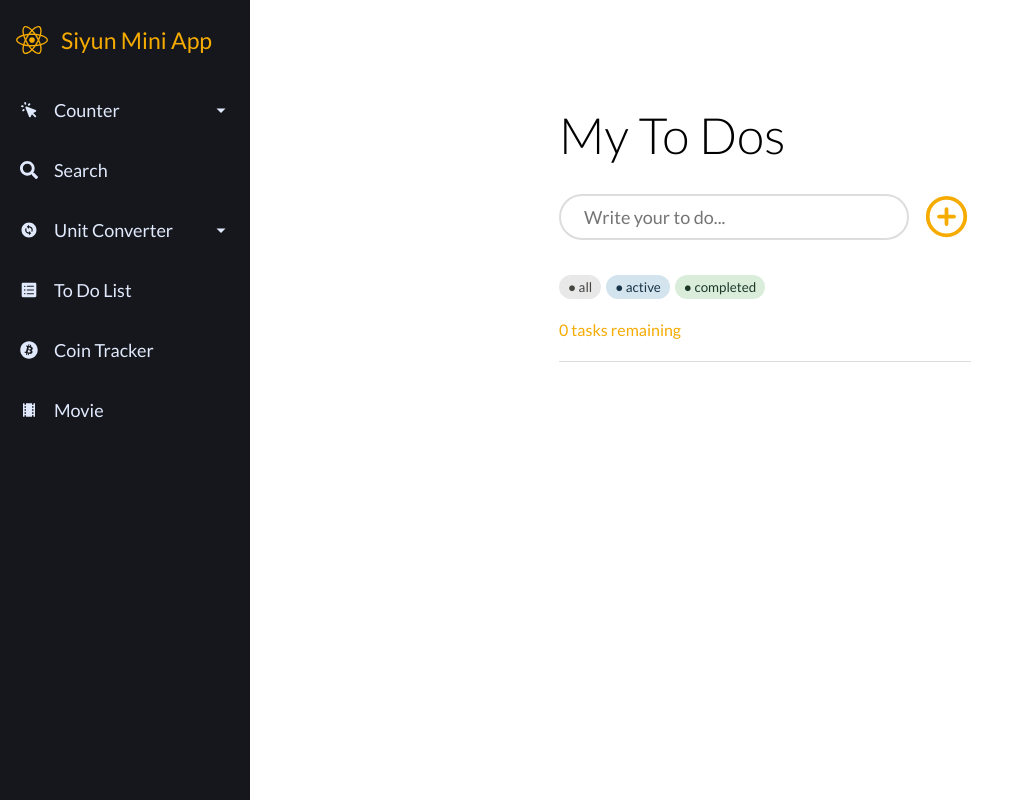
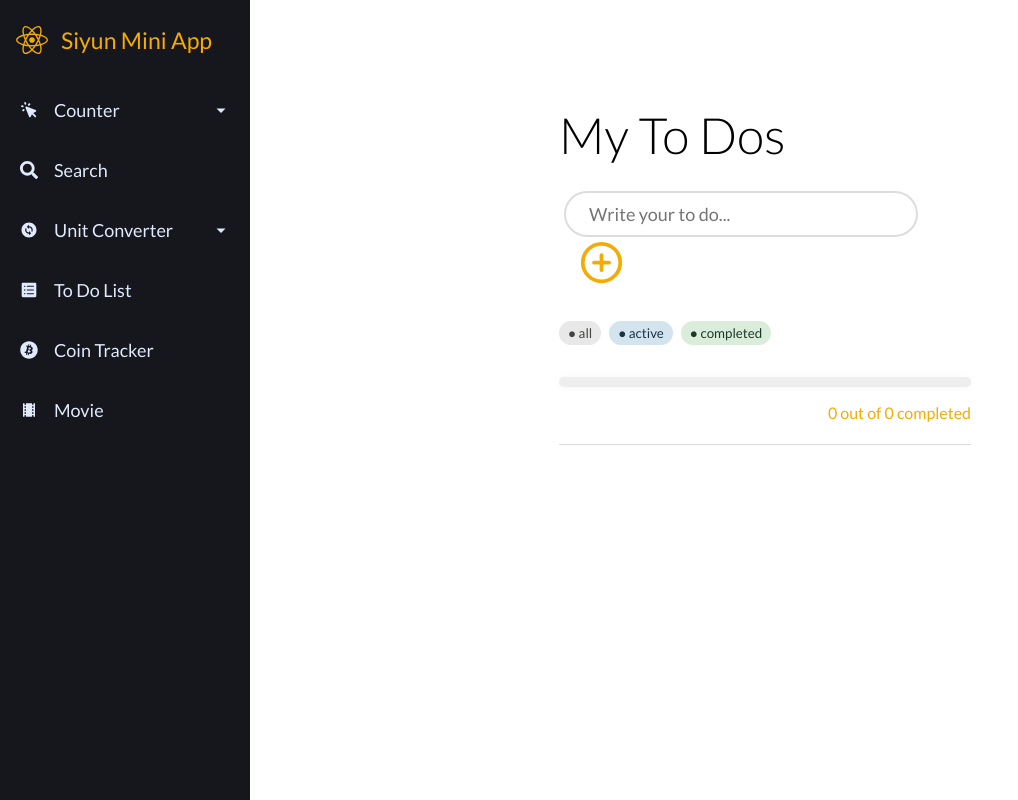
Before and after one commit to leesiyun/react-mini-app, a React (Create React App) app: page /to-do-list in a window 1280 px wide. Shown: the whole page, without its empty margins (0-1018 px from the left). Built offline with nearby package versions, Linux system fonts and the light colour scheme.

Commit message:
Feat : add Progress bar

```diff
--- a/src/pages/toDoList/EditToDoItem.js
+++ b/src/pages/toDoList/EditToDoItem.js
@@ -5,21 +5,20 @@ import * as MdIcons from "react-icons/md";
 const EditToDoItemStyle = styled.div`
   display: flex;
   font-size: 20px;
-  width: 80%;
+  width: 88%;
   justify-content: space-between;
   vertical-align: middle;
-
   input {
     position: relative;
-    bottom: 4px;
+    bottom: 6.5px;
     border: none;
     width: 80%;
-    font-size: 20px;
+    font-size: 18px;
+    vertical-align: middle;
     &:focus {
       outline: none;
     }
   }
-
   button {
     border: none;
     background-color: #fff;
@@ -28,6 +27,14 @@ const EditToDoItemStyle = styled.div`
     font-size: 24px;
     margin-left: 10px;
     visibility: hidden;
+  }
+
+  @media (max-width: 1250px) {
+    width: 80%;
+    input {
+      font-size: 15px;
+      width: 73%;
+    }
   }
 `;
 
--- /dev/null
+++ b/src/pages/toDoList/Progressbar.js
@@ -0,0 +1,33 @@
+import { useState, useEffect } from "react";
+import styled from "styled-components";
+
+const ProgressbarStyle = styled.div`
+  overflow: hidden;
+  width: 100%;
+  height: 10px;
+  border-radius: 5px;
+  background-color: #eee;
+  box-shadow: 0 0 8px 0 rgba(0, 0, 0, 0.04);
+  div {
+    height: 100%;
+    width: ${({ filled }) => (filled ? filled : 0)}%;
+    background-color: #f6ab00;
+    transition: width 0.5s;
+  }
+`;
+
+const Progressbar = ({ filledPercentage }) => {
+  const [filled, setFilled] = useState(filledPercentage);
+
+  useEffect(() => {
+    setFilled(filledPercentage);
+  }, [filledPercentage]);
+
+  return (
+    <ProgressbarStyle filled={filled}>
+      <div></div>
+    </ProgressbarStyle>
+  );
+};
+
+export default Progressbar;
--- a/src/pages/toDoList/ToDoFilter.js
+++ b/src/pages/toDoList/ToDoFilter.js
@@ -1,12 +1,12 @@
 import styled from "styled-components";
 
 const ToDoFilterStyle = styled.div`
-  margin-bottom: 13px;
+  margin-bottom: 30px;
   button {
     background-color: #fff;
     border-radius: 20px;
     padding: 2px 7px;
-    margin-right: 5px;
+    margin-right: 8px;
     vertical-align: middle;
     &:nth-child(1) {
       border: 2px solid #e9e8e8;
--- a/src/pages/toDoList/ToDoForm.js
+++ b/src/pages/toDoList/ToDoForm.js
@@ -3,9 +3,9 @@ import styled from "styled-components";
 import * as FiIcons from "react-icons/fi";
 
 const ToDoFormStyle = styled.form`
-  margin-bottom: 20px;
+  margin: 0 0 20px 5px;
   input {
-    width: 85%;
+    width: 87%;
     padding: 10px 23px;
     border-radius: 30px;
     border: 2px solid #dddddd;
@@ -21,13 +21,16 @@ const ToDoFormStyle = styled.form`
     font-size: 45px;
   }
 
-  @media (max-width: 1000px) {
+  @media (max-width: 1250px) {
+    margin: 0 0 20px 0;
     input {
-      width: 83%;
+      width: 85%;
+      padding: 8px 20px;
       font-size: 15px;
     }
     button {
       font-size: 35px;
+      margin: 3px 0 0 10px;
     }
   }
 `;
@@ -48,7 +51,7 @@ const ToDoForm = ({ addToDo }) => {
   };
 
   const handleSubmit = (e) => {
-    if (!inputText) return;
+    if (inputText) return;
     e.preventDefault();
     handleInsert(inputText);
     setInputText("");
--- a/src/pages/toDoList/ToDoItem.js
+++ b/src/pages/toDoList/ToDoItem.js
@@ -4,7 +4,7 @@ import * as MdIcons from "react-icons/md";
 const ToDoItemStyle = styled.div`
   display: flex;
   font-size: 18px;
-  width: 80%;
+  width: 88%;
   justify-content: space-between;
   vertical-align: middle;
 
@@ -16,10 +16,12 @@ const ToDoItemStyle = styled.div`
     font-size: 24px;
     margin-left: 10px;
     visibility: hidden;
+    text-align: right;
   }
 
-  @media (max-width: 1000px) {
+  @media (max-width: 1250px) {
     font-size: 15px;
+    width: 80%;
   }
 `;
 
--- a/src/pages/toDoList/ToDoList.js
+++ b/src/pages/toDoList/ToDoList.js
@@ -3,6 +3,7 @@ import styled from "styled-components";
 import ToDoTitle from "./ToDoTitle";
 import ToDoForm from "./ToDoForm";
 import ToDoFilter from "./ToDoFilter";
+import Progressbar from "./Progressbar";
 import ToDoItemList from "./ToDoItemList";
 
 const ToDoListStyle = styled.div`
@@ -13,13 +14,15 @@ const ToDoListStyle = styled.div`
     margin-top: 150px;
     width: 90%;
     height: 100%;
-    margin: 200px 30px 0 30px;
+    margin: 200px 20px 0 20px;
   }
   .remainTasks {
     color: #f6ab00;
     width: 100%;
     padding-bottom: 15px;
     border-bottom: 1px solid #dddddd;
+    text-align: right;
+    margin-top: 10px;
   }
 `;
 
@@ -32,13 +35,14 @@ const ToDoList = () => {
     setFilterToDos(toDos);
     setFilterState("all");
   };
-  const remainingToDos = toDos.filter((toDo) => toDo.completed === false);
+
   const filterActive = () => {
-    setFilterToDos(remainingToDos);
+    setFilterToDos(toDos.filter((toDo) => toDo.completed === false));
     setFilterState("active");
   };
+  const remainingToDos = toDos.filter((toDo) => toDo.completed === true);
   const filterCompleted = () => {
-    setFilterToDos(toDos.filter((toDo) => toDo.completed === true));
+    setFilterToDos(remainingToDos);
     setFilterState("completed");
   };
 
@@ -68,6 +72,9 @@ const ToDoList = () => {
 
   const deleteToDo = (id) => setToDos(toDos.filter((toDo) => toDo.id !== id));
 
+  const filledPercentage =
+    (remainingToDos.length / toDos.length).toFixed(2) * 100;
+
   return (
     <ToDoListStyle>
       <div className="toDoListMain">
@@ -78,8 +85,9 @@ const ToDoList = () => {
           onClickActive={filterActive}
           onClickCompleted={filterCompleted}
         />
+        <Progressbar filledPercentage={filledPercentage} />
         <div className="remainTasks">
-          {remainingToDos.length} tasks remaining
+          {remainingToDos.length} out of {toDos.length} completed
         </div>
         <ToDoItemList
           toDos={filterToDos}
```
Also changed, not shown: 1 other file (tests, documents, lock files or other folders).
